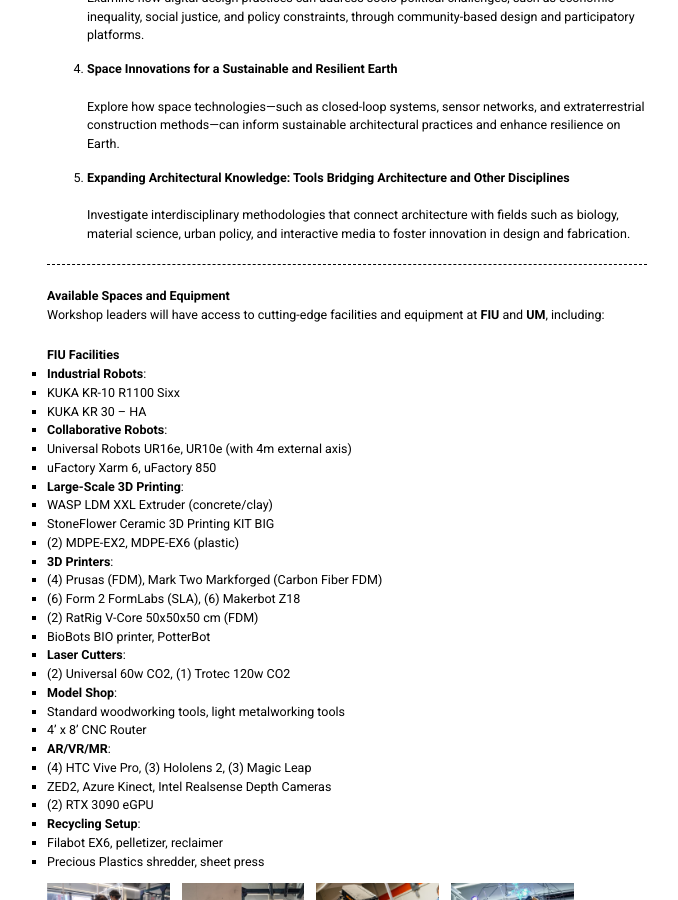
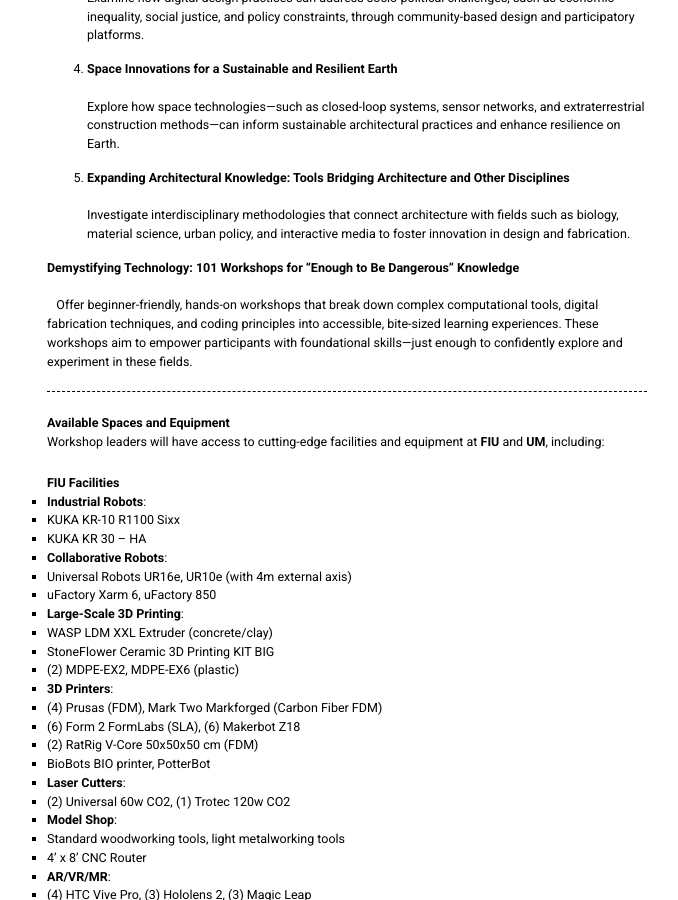
Before and after one commit to acadia2025/website, a Jekyll site: the page built from workshops.md, in a window 1280 px wide and 900 px high, scrolled down 659 px. Shown: the whole window, without its empty margins (293-971 px from the left). Built offline with Jekyll 4.4.1, drawn with Linux system fonts in a browser that asks for light colours.

Commit message:
added 101

```diff
--- a/workshops.md
+++ b/workshops.md
@@ -30,6 +30,9 @@ Workshops should align with one or more of the following sub-themes:
 
 5. **Expanding Architectural Knowledge: Tools Bridging Architecture and Other Disciplines**
    Investigate interdisciplinary methodologies that connect architecture with fields such as biology, material science, urban policy, and interactive media to foster innovation in design and fabrication.
+
+**Demystifying Technology: 101 Workshops for "Enough to Be Dangerous" Knowledge**
+   Offer beginner-friendly, hands-on workshops that break down complex computational tools, digital fabrication techniques, and coding principles into accessible, bite-sized learning experiences. These workshops aim to empower participants with foundational skills—just enough to confidently explore and experiment in these fields.
 
 ---
 
```
